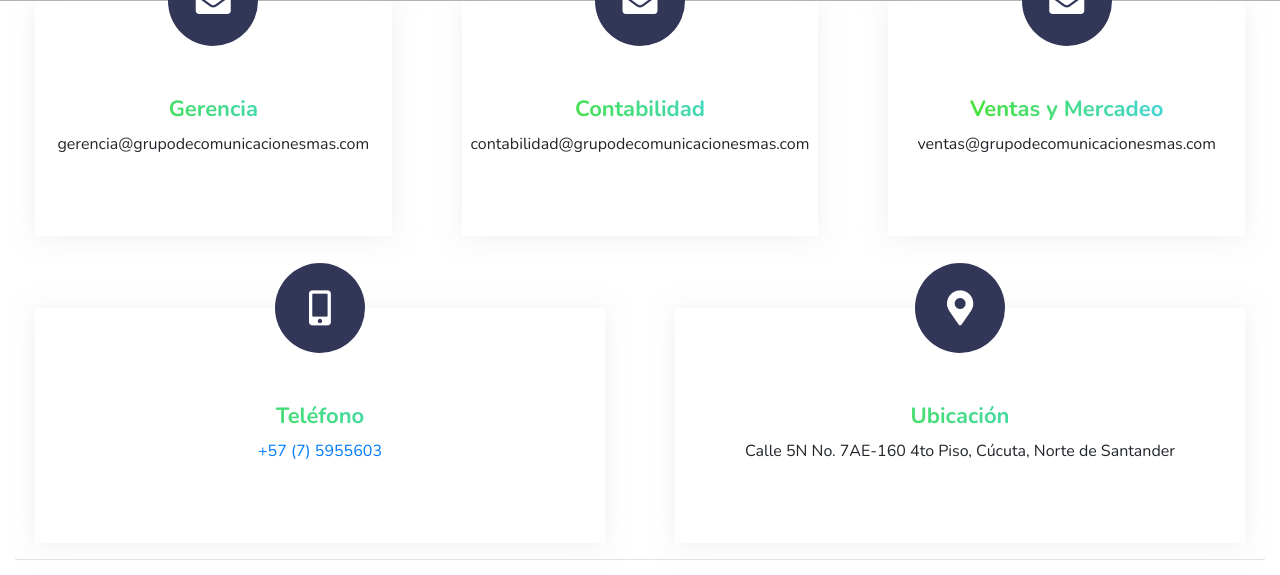
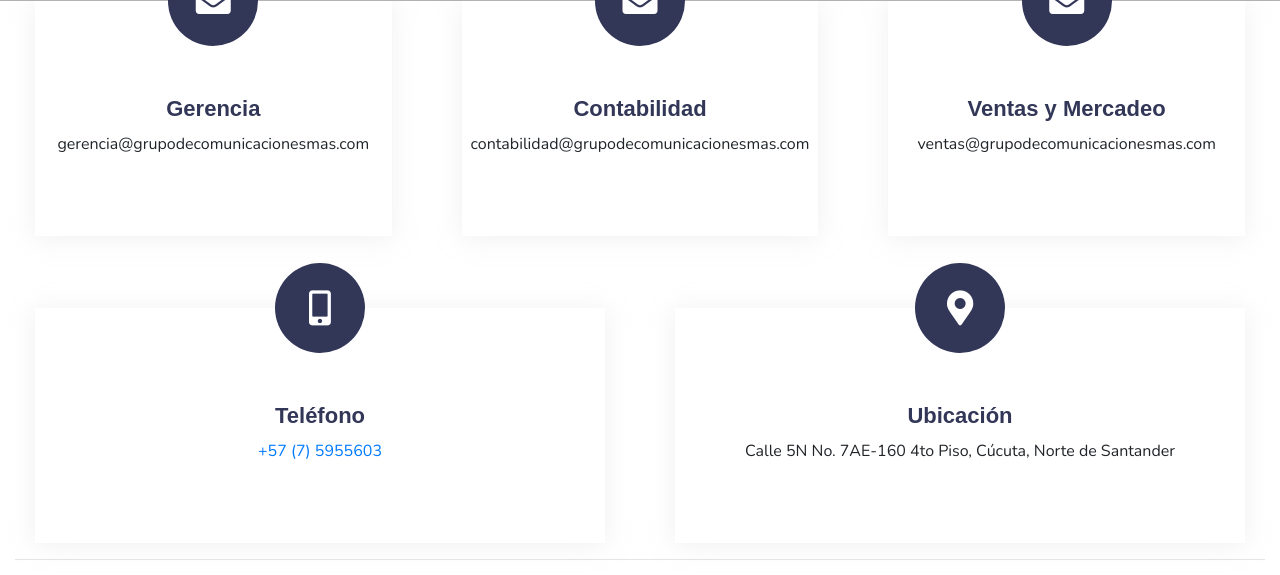
Before and after one commit to IglesiaCucuta/GrupoMAS_Website, a PHP site: page /contacto in a window 1280 px wide. Shown: the part 377-952 px from the top of the page. Run offline with PHP 8.4, Linux system fonts and the light colour scheme; some libraries are stand-ins or nearby versions; some web fonts are replaced.

Commit message:
Forgot to add font file in head in some pages

```diff
--- a/contacto.php
+++ b/contacto.php
@@ -21,6 +21,7 @@ $paginagrupomas = "contacto";
     <!-- Meanmenu css -->
     <link rel="stylesheet" href="css/meanmenu.css">
     <!-- Main CSS -->
+    <link rel="stylesheet" href="css/antonfirasans.css">
     <link rel="stylesheet" href="style.css">
     <link rel="stylesheet" href="css/responsive.css">
 </head>
--- a/medios.php
+++ b/medios.php
@@ -23,6 +23,7 @@ $paginagrupomas = "medios";
     <!-- Magnific css -->
     <link rel="stylesheet" href="css/magnific-popup.min.css">
     <!-- Main CSS -->
+    <link rel="stylesheet" href="css/antonfirasans.css">
     <link rel="stylesheet" href="style.css">
     <link rel="stylesheet" href="css/responsive.css">
 </head>
--- a/nosotros.php
+++ b/nosotros.php
@@ -23,6 +23,7 @@ $paginagrupomas = "nosotros";
     <!-- Magnific css -->
     <link rel="stylesheet" href="css/magnific-popup.min.css">
     <!-- Main CSS -->
+    <link rel="stylesheet" href="css/antonfirasans.css">
     <link rel="stylesheet" href="style.css">
     <link rel="stylesheet" href="css/responsive.css">
 </head>
--- a/style.css
+++ b/style.css
@@ -2439,13 +2439,14 @@ footer p {
 }
 
 .info-content h6 {
-	background: linear-gradient(238.45deg, #42D2FF 10.32%, #49e513 88.6%);
+	background: linear-gradient(238.45deg, #323657 10.32%, #323657 88.6%);
 	background-clip: border-box;
 	-webkit-text-fill-color: transparent;
 	-webkit-background-clip: text;
 	font-weight: 700;
 	text-transform: none;
-	font-size: 22px
+	font-size: 22px;
+	font-family: 'Fira Sans', sans-serif;
 }
 
 /*16.4 Contact Form*/
```
